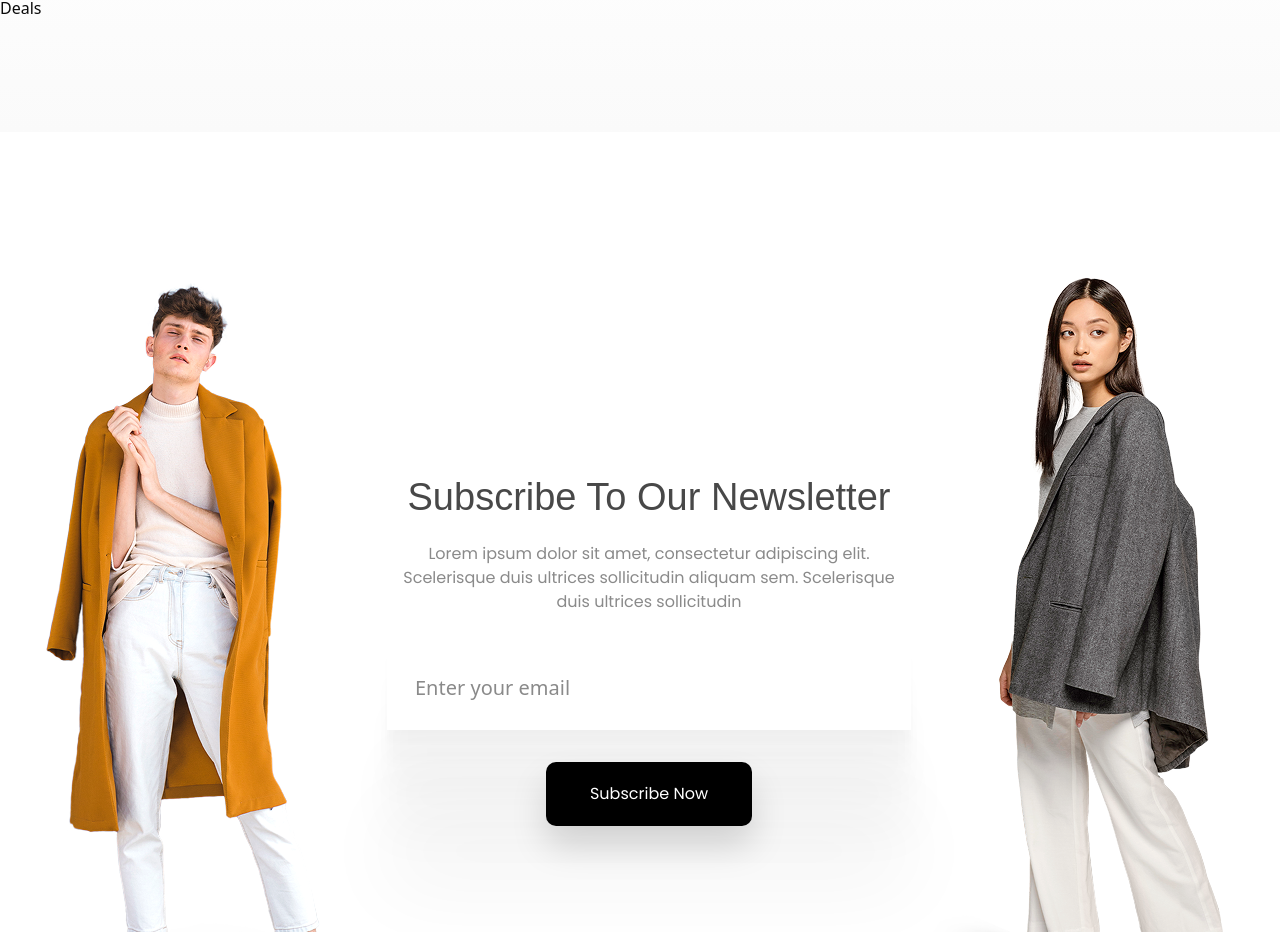
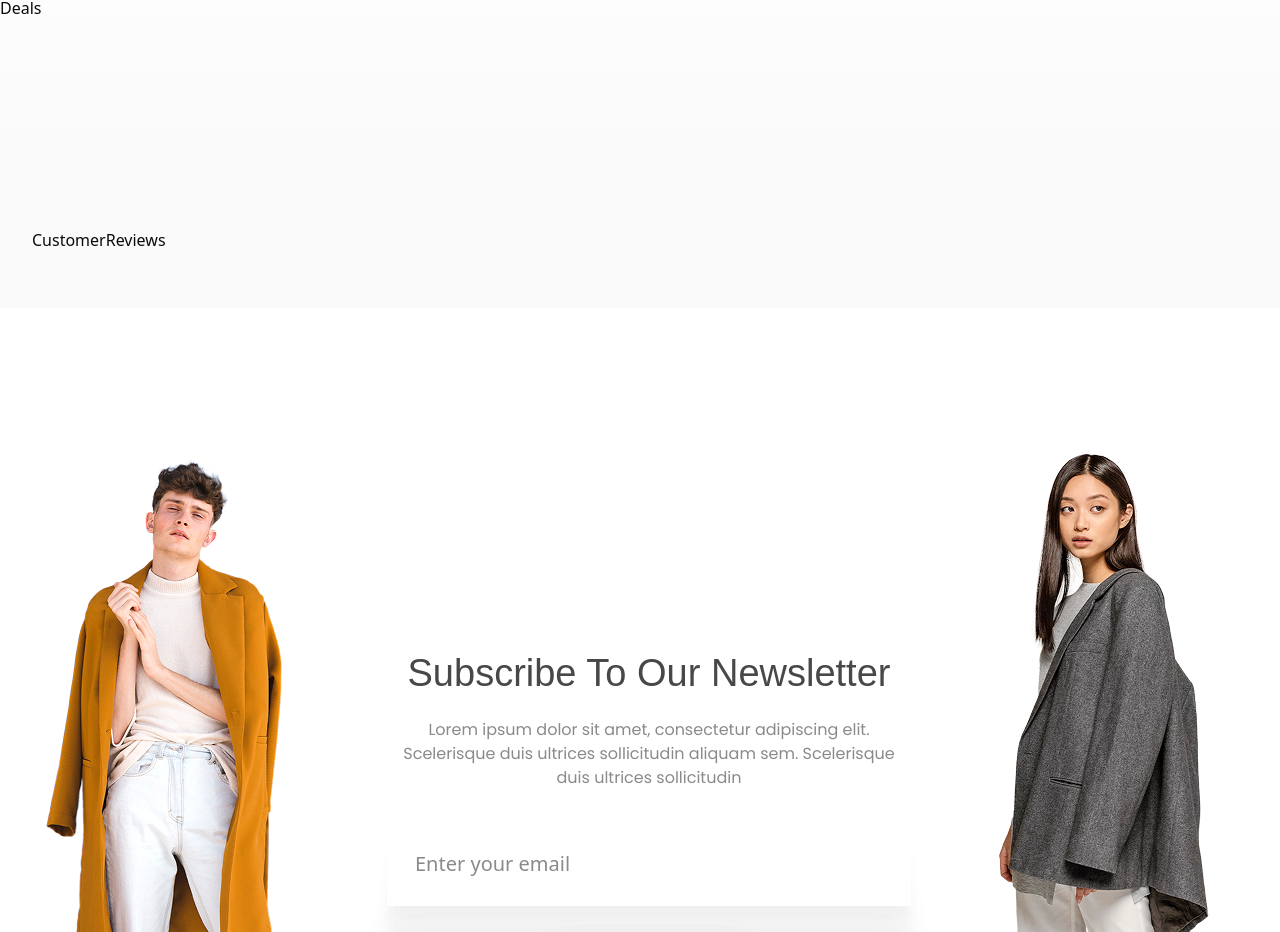
Before and after one commit to akinbo-emmanuel/online-shopping, a Next.js app: page / in a window 1280 px wide. Shown: the part 1220-2152 px from the top of the page. Built offline with nearby package versions, Linux system fonts and the light colour scheme; a web font is replaced by a local one.

Commit message:
Customer Reviews in progress

```diff
--- a/app/layout.tsx
+++ b/app/layout.tsx
@@ -6,8 +6,8 @@ import Shortcuts from "@/components/Shortcuts";
 import { Analytics } from "@vercel/analytics/react"
 
 export const metadata: Metadata = {
-  title: "Create Next App",
-  description: "Generated by create next app",
+  title: "FASCO Shop",
+  description: "Online Shopping by FASCO Shop built by Emmanuel Akinbo.",
 };
 
 export default function RootLayout({
--- a/app/page.tsx
+++ b/app/page.tsx
@@ -1,8 +1,9 @@
-import Brands from "@/components/Brands";
-import Deals from "@/components/Deals";
+import Brands from "@/components/home/Brands";
+import Deals from "@/components/home/Deals";
 import Footer from "@/components/Footer";
-import Hero from "@/components/Hero";
-import Newsletter from "@/components/Newsletter";
+import Hero from "@/components/home/Hero";
+import Newsletter from "@/components/home/Newsletter";
+import CustomerReviews from "@/components/home/CustomerReviews";
 
 export default function Home() {
   return (
@@ -10,6 +11,7 @@ export default function Home() {
       <Hero />
       <Brands />
       <Deals />
+      <CustomerReviews />
       <Newsletter />
       <Footer />
     </main>
--- /dev/null
+++ b/components/home/CustomerReviews.tsx
@@ -0,0 +1,13 @@
+import React from "react";
+
+const CustomerReviews = () => {
+  return (
+    <section className="pt-24 pb-14 bg-[#FAFAFA]">
+      <div className="max-w-[95vw] 2xl:max-w-[1400px] mx-auto">
+        CustomerReviews
+      </div>
+    </section>
+  );
+};
+
+export default CustomerReviews;
```
Also changed, not shown: components/home/Brands.tsx (renamed from components/Brands.tsx), components/home/Deals.tsx (renamed from components/Deals.tsx), components/home/Hero.tsx (renamed from components/Hero.tsx), components/home/Newsletter.tsx (renamed from components/Newsletter.tsx).
